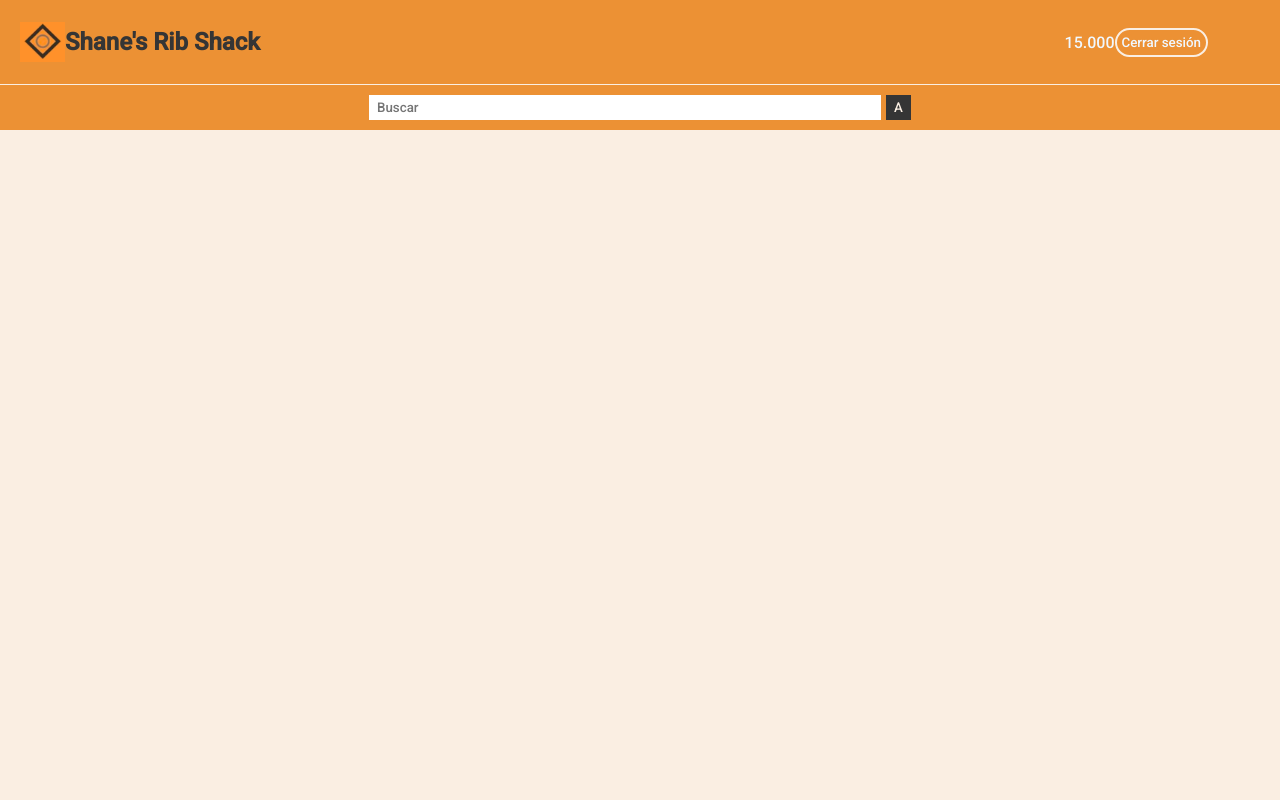
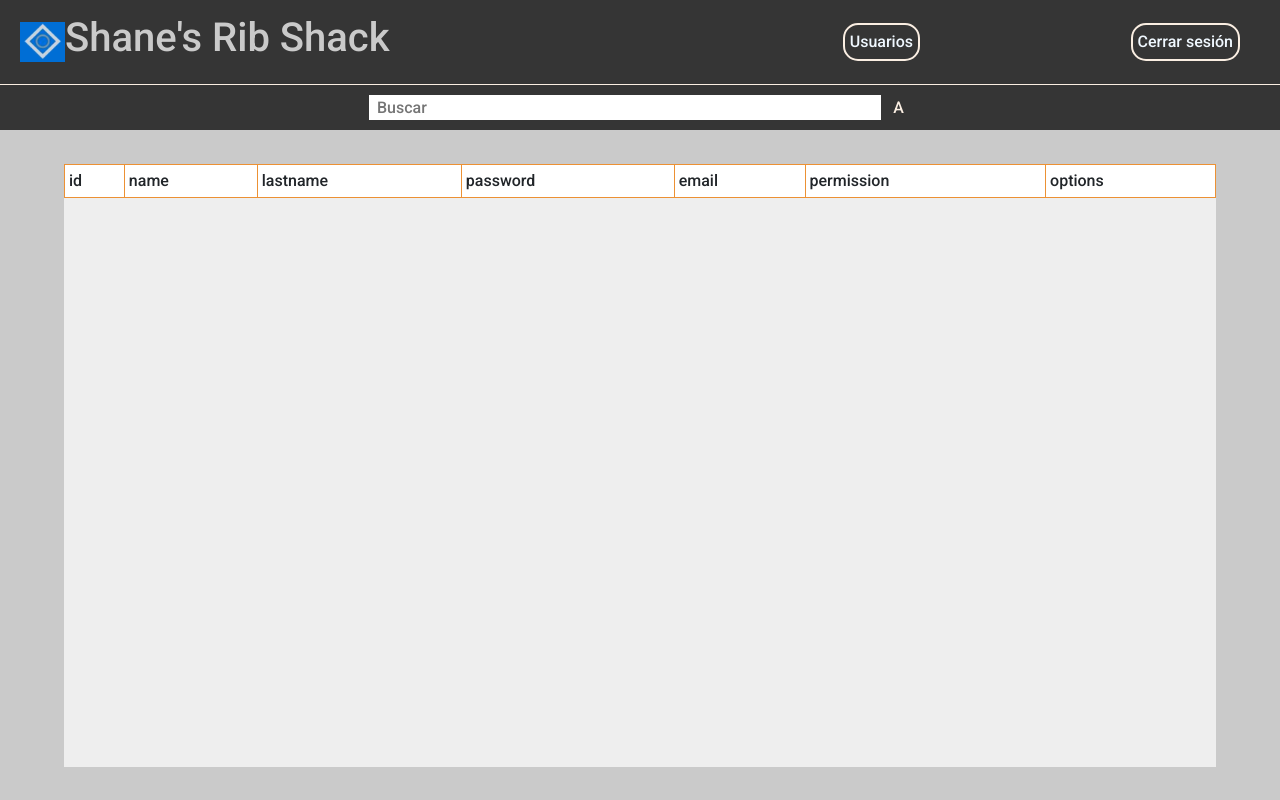
Before and after one commit to AndersonDavi/Shanes-Rib-Shack, a Flask app: page /ShanesRibShack/AdminDashboard in a window 1280 px wide. Run offline with Flask 2, Linux system fonts and the light colour scheme; a user stored in the database is signed in; some libraries are stand-ins or nearby versions.

Commit message:
Actualización DashboardAdmin

```diff
--- a/app.py
+++ b/app.py
@@ -11,6 +11,7 @@ import os
 import re
 from flask.helpers import flash
 from flask.wrappers import Request
+from werkzeug.security import generate_password_hash, check_password_hash
 # from flask_mysqldb import MySQL
 import sqlite3
 
@@ -22,7 +23,6 @@ app.config['SECRET_KEY'] = '7110c8ae51a4b5af97be6534caef90e4bb9bdcb3380af008f90b
 def es_correo_valido(correo):
     expresion_regular = r"(?:[a-z0-9!#$%&'*+/=?^_`{|}~-]+(?:\.[a-z0-9!#$%&'*+/=?^_`{|}~-]+)*|\"(?:[\x01-\x08\x0b\x0c\x0e-\x1f\x21\x23-\x5b\x5d-\x7f]|\\[\x01-\x09\x0b\x0c\x0e-\x7f])*\")@(?:(?:[a-z0-9](?:[a-z0-9-]*[a-z0-9])?\.)+[a-z0-9](?:[a-z0-9-]*[a-z0-9])?|\[(?:(?:(2(5[0-5]|[0-4][0-9])|1[0-9][0-9]|[1-9]?[0-9]))\.){3}(?:(2(5[0-5]|[0-4][0-9])|1[0-9][0-9]|[1-9]?[0-9])|[a-z0-9-]*[a-z0-9]:(?:[\x01-\x08\x0b\x0c\x0e-\x1f\x21-\x5a\x53-\x7f]|\\[\x01-\x09\x0b\x0c\x0e-\x7f])+)\])"
     return re.match(expresion_regular, correo) is not None
-
 def RegisterValidate(name,lastname,email,password,password2):
         RegisterBool = ""
         if len(name)<1:
@@ -41,6 +41,23 @@ def RegisterValidate(name,lastname,email,password,password2):
                 RegisterBool = "Las contraseñas no coinciden"
         return RegisterBool
 
+def UpdateValidate(name,lastname,email,password,permission):
+        RegisterBool = ""
+        if len(name)<1:
+                RegisterBool = "Rellene todos los campos"
+        elif len(lastname)<1:
+                RegisterBool = "Rellene todos los campos"
+        elif len(email)<1:
+                RegisterBool = "Rellene todos los campos"
+        elif es_correo_valido(email) == False:
+                RegisterBool = "Digite un correo válido"
+        elif len(password)<1:
+                RegisterBool = "Rellene todos los campos"
+        elif len(password)<6:
+                RegisterBool = "La contraseña debe ser mínimo de 6 caracteres"
+        elif len(permission)<1:
+                RegisterBool = "Un permiso válido"
+        return RegisterBool
 
 @app.route('/ShanesRibShack', methods = ['GET','POST'])
 def index():
@@ -68,12 +85,12 @@ def Login():
                 userinfo = result
                 connection.commit()
                 if len(userinfo)!=0:
-                        if password == userinfo[0][3]:
+                        if check_password_hash(userinfo[0][3],password):
                                 if(userinfo[0][5]==1 or userinfo[0][5]=="1"):
-                                        session['user'] = userinfo[0][1]
+                                        session['user'] = userinfo[0][4]
                                         return redirect(url_for('menu'))
                                 elif(userinfo[0][5]==2 or userinfo[0][5]=="2"):
-                                        session['user'] = userinfo[0][1]
+                                        session['user'] = userinfo[0][4]
                                         return redirect(url_for('Adminmenu'))
                         else:
                                 flash("Usuarrio y/o contraseña incorrecta")
@@ -87,13 +104,26 @@ def Login():
 def menu():
         if g.user:
                 return render_template('menu.html',user=session['user'])
-        return redirect(url_for('index'))
+        return redirect(url_for('menu'))
 
 @app.route('/ShanesRibShack/AdminDashboard')
 def Adminmenu():
         if g.user:
                 return render_template('AdminMenu.html',user=session['user'])
-        return redirect(url_for('index'))
+        return redirect(url_for('menu'))
+
+@app.route('/ShanesRibShack/AdminDashboard/Users',methods=['GET','POST'])
+def Users():
+        session.pop('user', None)
+        connection = sqlite3.connect("shanesribdb.db")
+        cur = connection.cursor()
+        query = "SELECT * FROM users"
+        cur.execute(query)
+        result = cur.execute(query)
+        result = result.fetchall()
+        userinfo = result
+        connection.commit()
+        return render_template('AdminMenu.html', users=result)
 
 @app.before_request
 def before_request():
@@ -138,9 +168,10 @@ def addUser():
                         cur.execute(query)
                         result = cur.execute(query)
                         result = result.fetchall()
+                        encrippassword = generate_password_hash(password)
                         if len(result)<1:
                                 cur = connection.cursor()
-                                query = "INSERT INTO users (name, lastname, email, password) VALUES ('{a}','{b}','{c}','{d}')".format( a = name, b = lastname, c=email,d=password)
+                                query = "INSERT INTO users (name, lastname, email, password) VALUES ('{a}','{b}','{c}','{d}')".format( a = name, b = lastname, c=email,d=encrippassword)
                                 cur.execute(query)
                                 connection.commit()
 
@@ -151,6 +182,64 @@ def addUser():
                                 return redirect(url_for('userRegister'))
         else:
                 return redirect(url_for('index'))
+@app.route('/deleteUser/<string:id>',methods=['GET','POST'])
+def deleteUser(id):
+        if request.method == 'POST':
+                connection = sqlite3.connect("shanesribdb.db")
+                cur = connection.cursor()
+                query = "DELETE FROM users WHERE id='{s}'".format( s = id)
+                cur.execute(query)
+                connection.commit()
+                flash('Contacto removido')
+                return redirect(url_for('Users'))
+
+        else:
+                return redirect(url_for('Users'))
+
+@app.route('/editUser/<id>',methods=['GET','POST'])
+def GetUser(id):
+        if request.method == 'POST':
+                connection = sqlite3.connect("shanesribdb.db")
+                cur = connection.cursor()
+                query = "SELECT * FROM users WHERE id='{s}'".format( s = id)
+                cur.execute(query)
+                result = cur.execute(query)
+                result = result.fetchall()
+                userinfo = result
+                connection.commit()
+                return render_template('edit-contac.html', users = userinfo[0])
+
+        else:
+                return redirect(url_for('Users'))
+@app.route('/UpdateUser/<id>',methods=['GET','POST'])
+def UpdateUser(id):
+        if request.method == 'POST':
+                name = request.form['name']
+                lastname = request.form['lastname']
+                email = request.form['email']
+                password = request.form['password']
+                permission = request.form['permission']
+                ErrorMessage = UpdateValidate(name,lastname,email,password,permission)
+                if UpdateValidate(name,lastname,email,password,permission)!="":
+                        flash(ErrorMessage)
+                        return redirect(url_for('Users'))
+                else:
+                        encrippassword = generate_password_hash(password)
+                        connection = sqlite3.connect("shanesribdb.db")
+                        cur = connection.cursor()
+                        query = "UPDATE users SET name='{a}', lastname='{b}', password='{c}', email='{d}', permission='{e}' WHERE id='{s}'".format( a = name, b = lastname, c=encrippassword, d = email, e = permission,s = id)
+                        cur.execute(query)
+                        result = cur.execute(query)
+                        result = result.fetchall()
+                        userinfo = result
+                        connection.commit()
+                        return redirect(url_for('Users'))
+
+
+
+
+        else:
+                return redirect(url_for('Users'))
 
 if __name__ == '__main__':
     app.run(port = 3000, debug=True)
--- a/static/admin.css
+++ b/static/admin.css
@@ -6,41 +6,44 @@
     font-family: 'Roboto', sans-serif;
 }
 :root{
-    --ColorNum1-- : #faeee2;
-    --ColorNum2-- : #cd7416;
+    --ColorNum1-- : #cacaca;
+    --ColorNum2-- : #353535;
     --ColorNum3-- : #353535;
+    --ColorNum5-- : #eeeeee;
     --ColorNum4--: #ec9134;
 }
 
-.navbar{
+.Adminnavbar{
     width: 100%;
     height: 130px;
-    background: var(--ColorNum4--);
+    background: var(--ColorNum2--);
     position: fixed;
     display: flex;
     flex-direction: column;
 }
-.navbar-content{
+.Adminnavbar-content{
     border-bottom: #faeee2 solid 1px;
     height: 85px;
     display: flex;
     flex-direction: row;
 }
-.navlogo{
+.Adminnavlogo{
     display: flex;
     align-items: center;
     width: 50%;
     height: 100%;
     padding-left: 20px;
+    filter: invert(100%);
+    color: var(--ColorNum5--);
 }
-.navlogo img{
+.Adminnavlogo img{
     width: 45px;
     height: 40px;
 }
-.navlogo h1{
+.Adminnavlogo h1{
     color: var(--ColorNum3--);
 }
-.navOptioons{
+.AdminnavOptioons{
     color: aliceblue;
     display: flex;
     flex-direction: row;
@@ -48,7 +51,7 @@
     width: 50%;
     height: 100%;
 }
-.navOptioons form{
+.AdminnavOptioons form{
     color: aliceblue;
     display: flex;
     flex-direction: row;
@@ -57,119 +60,15 @@
     padding-right: 40px;
     height: 100%;
 }
-.navOptioons form button{
+.AdminnavOptioons form button{
     cursor: pointer;
-    background: var(--ColorNum4--);
+    background: var(--ColorNum3--);
     color: aliceblue;
     border-radius: 15px;
     border: #faeee2 solid 2px;
     padding: 5px;
 }
-.IndexContainer{
-    overflow: auto;
-    background: var(--ColorNum1--);
-    width: 100%;
-    height: 100%;
-    display: flex;
-    align-items: center;
-    flex-direction: row-reverse;
-}
-
-.MainContainer{
-    background: var(--ColorNum1--);
-    width: 100%;
-    height: 100vh;
-    display: flex;
-    align-items: center;
-    justify-content: center;
-    flex-direction: column;
-
-}
-form{
-    display: flex;
-    align-items: center;
-    justify-content: center;
-    width: 95%;
-    /* min-width: 600px; */
-}
-.FormContainer{
-    display: flex;
-    align-items: center;
-    justify-content: center;
-    flex-direction: column;
-    width: 80%;
-    max-width: 600px;
-    height: 90%;
-    border: solid 6px #cd7416;
-    overflow: auto;
-}
-.indexForm{
-    border: solid 0px #cd7416;
-    width: 65%;
-    /* padding-left: 6px; */
-    z-index: 2;
-}
-
-.indexForm a{
-    text-decoration: none;
-    color: #cd7416;
-    margin-top: 35px;
-    font-size: 20px;
-}
-.FormContainer form{
-    display: flex;
-    /* align-items: center; */
-    flex-direction: column;
-}
-.FormContainer h1{
-    color: var(--ColorNum2--);
-    font-size: 45px;
-}
-.FormContainer span{
-    color: var(--ColorNum3--);
-    font-size: 23px;
-    font-weight: 500;
-    margin-bottom: 50px;
-}
-.input{
-    margin-top: 20px;
-    background-color: var(--ColorNum1--);
-    padding: 10px;
-    height: 50px;
-    width: 90%;
-    max-width: 400px;
-    border-radius: 60px;
-    border: #cd7416 solid 2px;
-}
-/* input:focus{
-    color: #353535;
-    margin-top: 20px;
-    background-color: var(--ColorNum1--);
-    padding: 10px;
-    height: 50px;
-    border-radius: 60px;
-    border: #cd7416 solid 2px;
-} */
-.inputbtn{
-    cursor: pointer;
-    color: white;
-    font-size: 20px;
-    margin-top: 20px;
-    background-color: var(--ColorNum1--);
-    padding: 10px;
-    height: 50px;
-    width: 90%;
-    max-width: 400px;
-    border-radius: 60px;
-    background: rgb(211,113,12);
-    background: linear-gradient(90deg, rgba(211,113,12,1) 0%, rgba(228,134,38,1) 35%, rgba(249,164,73,1) 100%);
-    border: #cd7416 solid 2px;
-}
-.indexForm span{
-    margin-top: 20px;
-    margin-bottom: 20px;
-}
-.navbar-searchbar{
+.Adminnavbar-searchbar{
     display: flex;
     justify-content: center;
     align-items: center;
@@ -192,58 +91,17 @@ form{
     background: var(--ColorNum3--);
     margin-left: 5px;
 }
-.OptionsDisplay{
-
-    height: 150px;
-    width: 15px;
+.IndexContainer{
+    overflow: auto;
+    background: var(--ColorNum1--);
+    width: 100%;
+    height: 100%;
     display: flex;
     align-items: center;
-    justify-content: center;
-}
-.OptionsDisplay button{
-    cursor: pointer;
-    font-size: 35px;
-    margin-left: 15px;
-    border: none;
-    background: none;
-}
-.ADDChange{
-    display: flex;
-    justify-content: center;
-    align-items: center;
-    height: 100%;
-    width: 10%;
-}
-.ADDChange button{
-    color: #353535;
-    font-size: 45px;
-    background: none;
-    border: none;
-    cursor: pointer;
-}
-.ADSContainer{
-    width: 80%;
-    height: 300px;
-    display: flex;
-    flex-direction: row;
-    align-items: center;
-    justify-content: center;
-    margin-bottom: 50px;
-}
-.AdImgContainer{
-    display: flex;
-    justify-content: center;
-    align-items: center;
-    height: 100%;
-    width: 80%;
-    overflow: initial;
-}
-.AdImgContainer img{
-    height: 100%;
-    width: auto;
+    flex-direction: row-reverse;
 }
 
-.MenuContainer{
+.MainContainer{
     background: var(--ColorNum1--);
     width: 100%;
     height: 100vh;
@@ -251,34 +109,23 @@ form{
     align-items: center;
     justify-content: center;
     flex-direction: column;
-    overflow: auto;
-    padding-top: 450px;
+    padding-top: 130px;
 }
-.MenuContainer h2{
-    font-size: 40px;
-    margin-bottom: 10px;
-}
-.Itemcontainer{
-    cursor: pointer;
-    display: flex;
-    flex-direction: row;
-    width: 80%;
-    height: 150px;
-    margin-bottom: 25px;
-}
-.MenuItem{
-    font-size: 40px;
-    font-weight: 600;
+form{
     display: flex;
     align-items: center;
-    width: 100%;
-    height: 100%;
-    border: #353535 solid 3px;
-    border-radius: 25px;
-    background-color: white;
-    overflow: hidden;
+    justify-content: center;
+    width: 95%;
+    /* min-width: 600px; */
 }
-.MenuItem img{
-    height: 110%;
-    margin-left: -25px;
+.UserCrud{
+    width: 90%;
+    height: 90%;
+    background-color: var(--ColorNum5--);
+    overflow: auto;
 }
+
+.TableRow{
+    max-width: 100px;
+    border: #ec9134 solid 1px;
+}
--- a/templates/AdminMenu.html
+++ b/templates/AdminMenu.html
@@ -5,7 +5,51 @@
 {% block body %}
 
 <main class="MainContainer">
+    <div class="UserCrud">
+        <table class="table table-striped table-bordered bg-white table-sm">
+            {% with messages = get_flashed_messages() %}
+            {% if messages %}
+            {% for message in messages %}
+                <p>{{message}}</p>
+            {% endfor %}
+            {% endif %}
+            {% endwith %}
+            <thead>
+                <tr class="TableRow">
+                    <td class="tabletitle">id</td>
+                    <td class="tabletitle">name</td>
+                    <td class="tabletitle">lastname</td>
+                    <td class="tabletitle">password</td>
+                    <td class="tabletitle">email</td>
+                    <td class="tabletitle">permission</td>
+                    <td class="tabletitle">options</td>
+                </tr>
+            </thead>
+            <tbody>
+                {% for us in users%}
+                {% if us.4 != session['user']%}
+                <tr>
+                    <td>{{us.0}}</td>
+                    <td>{{us.1}}</td>
+                    <td>{{us.2}}</td>
+                    <td>{{us.3}}</td>
+                    <td>{{us.4}}</td>
+                    <td>{{us.5}}</td>
+                    <td>
+                        <form action="/editUser/{{us.0}}" method="POST">
+                            <button type="submit" class="btn btn-secondary">Edit</button>
+                        </form>
+                        <form action="/deleteUser/{{us.0}}" method="POST">
+                            <button type="submit" class="btn btn-danger">Delete</button>
+                        </form>
+                    </td>
 
+                </tr>
+                {%endif%}
+                {% endfor %}
+            </tbody>
+        </table>
+    </div>
 
 
 </main>
--- a/templates/adminLayout.html
+++ b/templates/adminLayout.html
@@ -6,26 +6,29 @@
     <link rel="stylesheet" href="{{ url_for('static', filename='admin.css') }}" />
     <meta name="viewport" content="width=device-width, initial-scale=1.0">
     <title>Document</title>
+    <link href="https://cdn.jsdelivr.net/npm/bootstrap@5.1.3/dist/css/bootstrap.min.css" rel="stylesheet" integrity="sha384-1BmE4kWBq78iYhFldvKuhfTAU6auU8tT94WrHftjDbrCEXSU1oBoqyl2QvZ6jIW3" crossorigin="anonymous">
     <link rel="preconnect" href="https://fonts.googleapis.com">
     <link rel="preconnect" href="https://fonts.gstatic.com" crossorigin>
     <link href="https://fonts.googleapis.com/css2?family=Roboto:wght@500&display=swap" rel="stylesheet">
 </head>
 <body>
-    <nav class="navbar">
-        <div class="navbar-content">
-            <div class="navlogo">
+    <nav class="Adminnavbar">
+        <div class="Adminnavbar-content">
+            <div class="Adminnavlogo">
                 <img src="{{ url_for('static', filename='navLogo.png') }}" alt="">
                 <h1>Shane's Rib Shack</h1>
             </div>
-            <div class="navOptioons">
+            <div class="AdminnavOptioons">
+                <form action="/ShanesRibShack/AdminDashboard/Users" method="POST">
+                    <button type="submit" class="inputbtn">Usuarios</button>
+                </form>
                 <form action="/ShanesRibShack/logout" method="POST">
-                    <span class="CarPrice">15.000</span>
                     <button type="submit">Cerrar sesión</button>
                 </form>
             </div>
 
         </div>
-        <div class="navbar-searchbar">
+        <div class="Adminnavbar-searchbar">
             <input type="text" placeholder="Buscar" class="NavbarInput">
             <button type="" class="searchBtn">A</button>
         </div>
```
Also changed, not shown: templates/edit-contac.html (added, +25 -0 lines), shanesribdb.db.
